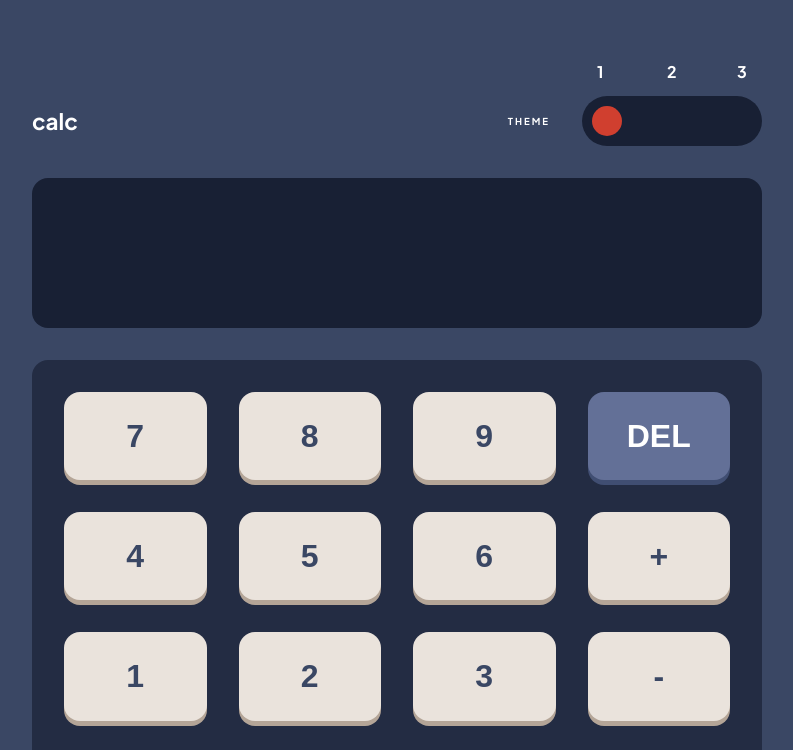
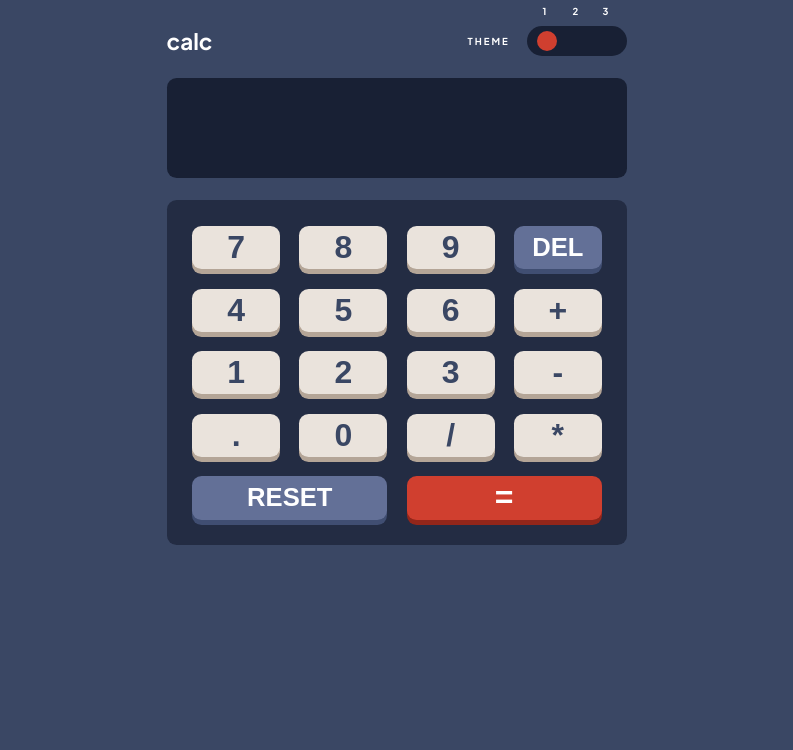
Before and after one commit to Ladipop/calculator, a plain HTML site: page index.html in a window 1536 px wide. Shown: the top 750 px of the page, without its empty margins (371-1164 px from the left). Drawn offline with Linux system fonts and the light colour scheme.

Commit message:
Update style.css

```diff
--- a/style.css
+++ b/style.css
@@ -265,6 +265,49 @@ body {
   box-shadow: 0px 5px var(--Soft-cyan);
   color: var(--Very-dark-blue);
 }
+
+@media all and (min-width: 1399px) {
+  body {
+    width: 30%;
+    margin: 0 auto;
+    margin-top: 0.8rem;
+    gap: 0.7rem;
+  }
+  .theme-bar-container {
+    gap: 0.55rem;
+  }
+  .theme {
+    width: 100px;
+    height: 30px;
+  }
+  .circle {
+    content: "";
+    width: 20px;
+    height: 20px;
+    top: 5px;
+  }
+  .calc-result {
+    height: 100px;
+    border-radius: 0.3rem;
+  }
+  .theme-digit {
+    bottom: 1.2rem;
+    font-size: 0.3rem;
+  }
+  .btn-reset,
+  .btn-del {
+    font-size: 0.8rem;
+  }
+  .btn {
+    padding: 0.1rem 0.1rem;
+    border-radius: 0.3rem;
+  }
+  .calc-area {
+    gap: 0.6rem;
+    padding: 0.8rem;
+    border-radius: 0.3rem;
+  }
+}
 @media all and (max-width: 1200px) {
   body {
     width: 630px;
```
